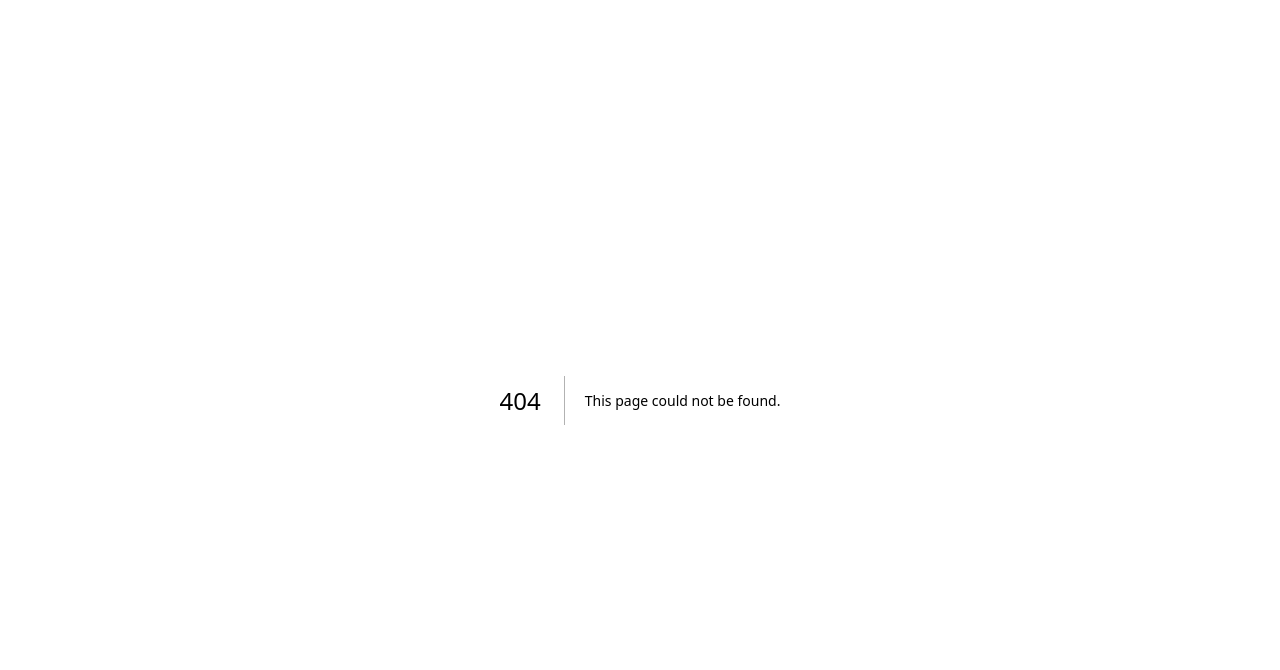
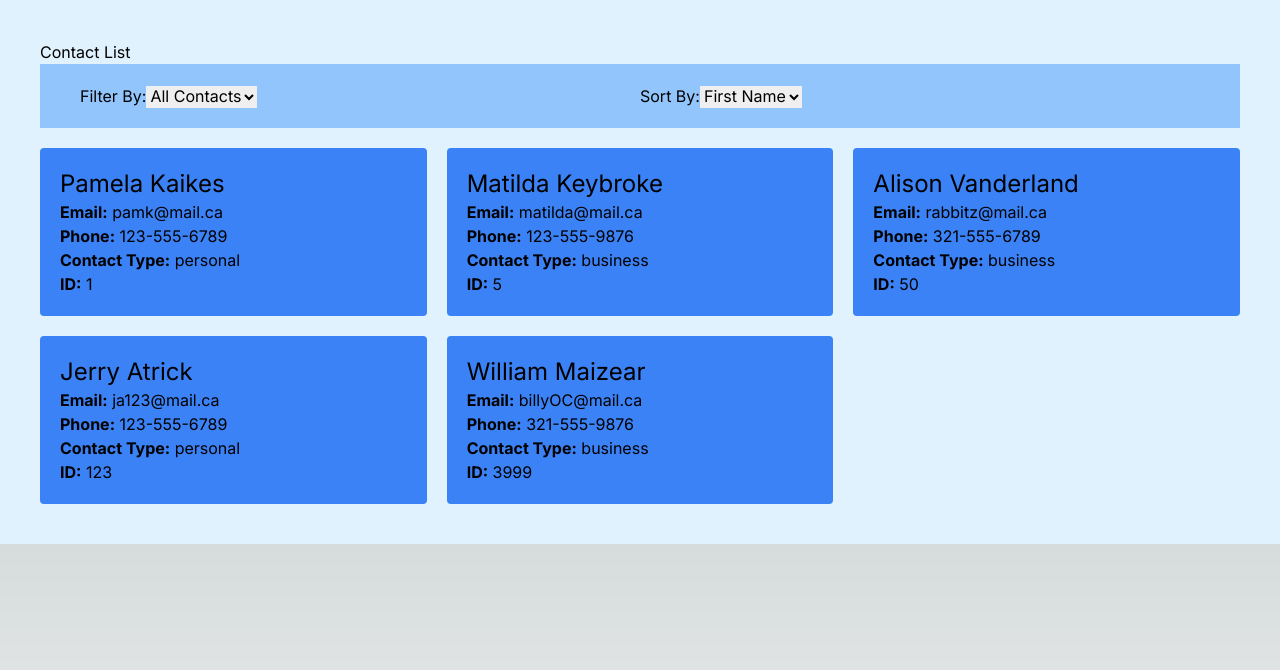
Before and after one commit to Viclei0928/cprg306-assignments, a Next.js app: page /week-5/contact in a window 1280 px wide. Before the commit this address had no page. Shown: the top 670 px of the page. Built offline with nearby package versions, Linux system fonts and the light colour scheme.

Commit message:
Added week-5
created contact-card, contact-info, and contact-list in week-5 folder

```diff
--- a/app/page.js
+++ b/app/page.js
@@ -16,6 +16,8 @@ export default function Home() {
         <li><Link className={linkStyles} href="./week-4/functions">Week 4 - Functions</Link></li>
         <li><Link className={linkStyles} href="./week-4/counter">Week 4 - Counter</Link></li>
         <li><Link className={linkStyles} href="./week-4/managed-form">Week 4 - Dog Form</Link></li>
+        <li><Link className={linkStyles} href="./week-5/arrays">Week 5 - Array Mutation</Link></li>
+        <li><Link className={linkStyles} href="./week-5/contact">Week 5 - Contacts Filter/Sort</Link></li>
       </ul>
     </main>
   );
--- /dev/null
+++ b/app/week-5/arrays/page.js
@@ -0,0 +1,50 @@
+
+
+export default function Page(){
+
+    let emptyArray = [];
+    let numbers = [5,3,9,1,4];
+    // numbers.push(12);
+    // numbers.pop();
+    // numbers.splice(1,3);
+    let doubled = numbers.map( (num) => num * 2 );
+    let lessThanFive = numbers.filter( (num) => num < 5 );
+    let moreNumbers = [6,7,8];
+    let allNumbers = numbers.concat(moreNumbers);
+    let numbersToBeSorted = [...allNumbers];
+    // let sortedNumbers = allNumbers.toSorted();
+    let sortedNumbers = numbersToBeSorted.sort( (a,b) => b - a );
+    let sum = allNumbers.reduce(
+        (accumulator, currentValue) => accumulator + currentValue,
+        0
+        );
+
+    let newNumbers = [...numbers, 12, 23, 34, ...moreNumbers];
+
+        let originalStudent = {
+            name: 'Viclei',
+            age: 19,
+            email: 'viclei@sait.ca'
+        }
+        let newStudent = {
+            ...originalStudent,
+            phone: '1234567890'
+        }
+        let studentCopy = {...originalStudent};
+
+        studentCopy.name = 'bob';
+
+    return(
+        <main>
+            <p>{ numbers.join(' | ')}</p>
+            <p>{ doubled.map( (num) => `${num},`) }</p>
+            <p>{ lessThanFive.join(',') }</p>
+            <p>{ allNumbers.join(',') }</p>
+            <p>{ sortedNumbers.join(',') }</p>
+            <p>{sum}</p>
+            <p>{newNumbers.join(',')}</p>
+            <p>{ JSON.stringify(originalStudent) }</p>
+            <p>{ JSON.stringify(studentCopy) }</p>
+        </main>
+    );
+}
--- /dev/null
+++ b/app/week-5/contact/contact-card.js
@@ -0,0 +1,12 @@
+export default function ContactCard({contactObj}){
+    let {id,fname,lname,email,phone,type} = contactObj;
+    return(
+        <div className="bg-blue-500 p-5 rounded">
+            <h3 className="text-2xl">{fname} {lname}</h3>
+            <p><b>Email:</b> {email}</p>
+            <p><b>Phone:</b> {phone}</p>
+            <p><b>Contact Type:</b> {type}</p>
+            <p><b>ID:</b> {id}</p>
+        </div>
+    );
+}
--- /dev/null
+++ b/app/week-5/contact/contact-info.json
@@ -0,0 +1,42 @@
+[
+    {
+      "id": 123,
+      "fname": "Jerry",
+      "lname": "Atrick",
+      "email": "ja123@mail.ca",
+      "phone": "123-555-6789",
+      "type": "personal"
+    },
+    {
+      "id": 5,
+      "fname": "Matilda",
+      "lname": "Keybroke",
+      "email": "matilda@mail.ca",
+      "phone": "123-555-9876",
+      "type": "business"
+    },
+    {
+      "id": 50,
+      "fname": "Alison",
+      "lname": "Vanderland",
+      "email": "rabbitz@mail.ca",
+      "phone": "321-555-6789",
+      "type": "business"
+    },
+    {
+      "id": 3999,
+      "fname": "William",
+      "lname": "Maizear",
+      "email": "billyOC@mail.ca",
+      "phone": "321-555-9876",
+      "type": "business"
+    },
+    {
+      "id": 1,
+      "fname": "Pamela",
+      "lname": "Kaikes",
+      "email": "pamk@mail.ca",
+      "phone": "123-555-6789",
+      "type": "personal"
+    }
+  ]
--- /dev/null
+++ b/app/week-5/contact/contact-list.js
@@ -0,0 +1,65 @@
+"use client";
+
+import { useState } from "react";
+import ContactCard from "./contact-card";
+import contactData from "./contact-info.json";
+
+export default function ContactList() {
+  let contactArray = contactData.map((contact) => ({ ...contact }));
+
+  let [filter, setFilter] = useState("all");
+  let [sortBy, setSortBy] = useState("id");
+
+  let handleChangeFilter = (event) => setFilter(event.target.value);
+  let handleChangeSort = (event) => setSortBy(event.target.value);
+
+  // sorting
+  contactArray = contactArray.sort((a, b) => {
+    if (isNaN(parseInt(a[sortBy]))) {
+      // sorting alphabetically
+      let nameA = a[sortBy].toUpperCase();
+      let nameB = b[sortBy].toUpperCase();
+      if (nameA < nameB) {
+        return -1;
+      }
+      if (nameA > nameB) {
+        return 1;
+      }
+      return 0;
+    } else {
+        return a.id - b.id;
+    }
+  });
+
+  // filtering
+  if (filter != "all") {
+    contactArray = contactArray.filter((contact) => contact.type === filter);
+  }
+
+  return (
+    <div>
+      <section className="flex mb-5 px-10 py-5 bg-blue-300">
+        <div className="flex-1">
+          <label>Filter By:</label>
+          <select onChange={handleChangeFilter}>
+            <option value="all">All Contacts</option>
+            <option value="personal">Personal</option>
+            <option value="business">Business</option>
+          </select>
+        </div>
+        <div className="flex-1">
+          <label>Sort By:</label>
+          <select onChange={(event) => setSortBy(event.target.value)}>
+            <option value="fname">First Name</option>
+            <option value="lname">Last Name</option>
+          </select>
+        </div>
+      </section>
+      <section className="grid grid-cols-3 gap-5">
+        {contactArray.map((contact) => (
+          <ContactCard contactObj={contact} />
+        ))}
+      </section>
+    </div>
+  );
+}
--- /dev/null
+++ b/app/week-5/contact/page.js
@@ -0,0 +1,11 @@
+import ContactList from "./contact-list";
+
+
+export default function ContactPage (){
+    return(
+        <main className = "bg-sky-100 p-10">
+            <h1 className = "text-4x1 mb-S"> Contact List</h1>
+            <ContactList />
+        </main>
+    );
+}
```
